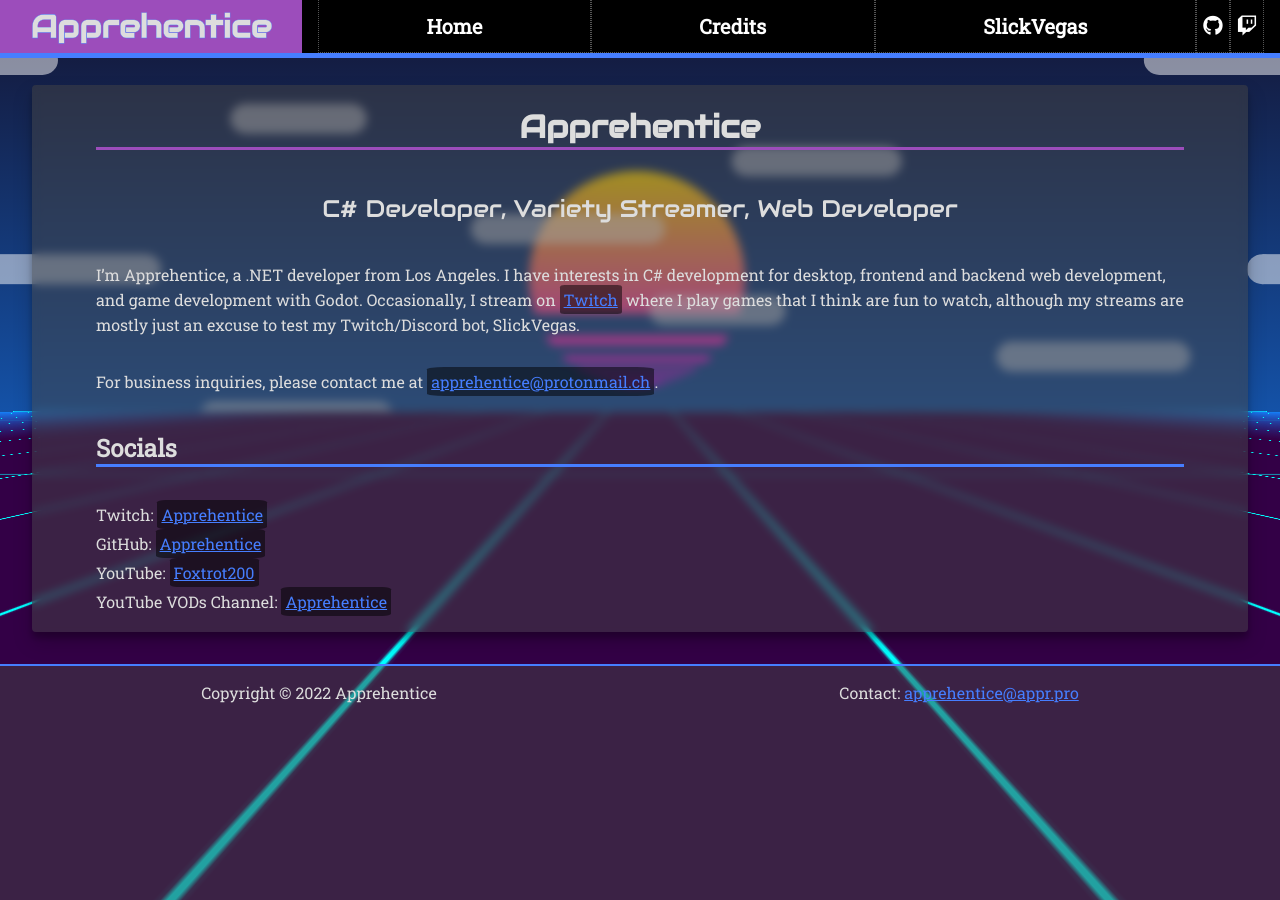
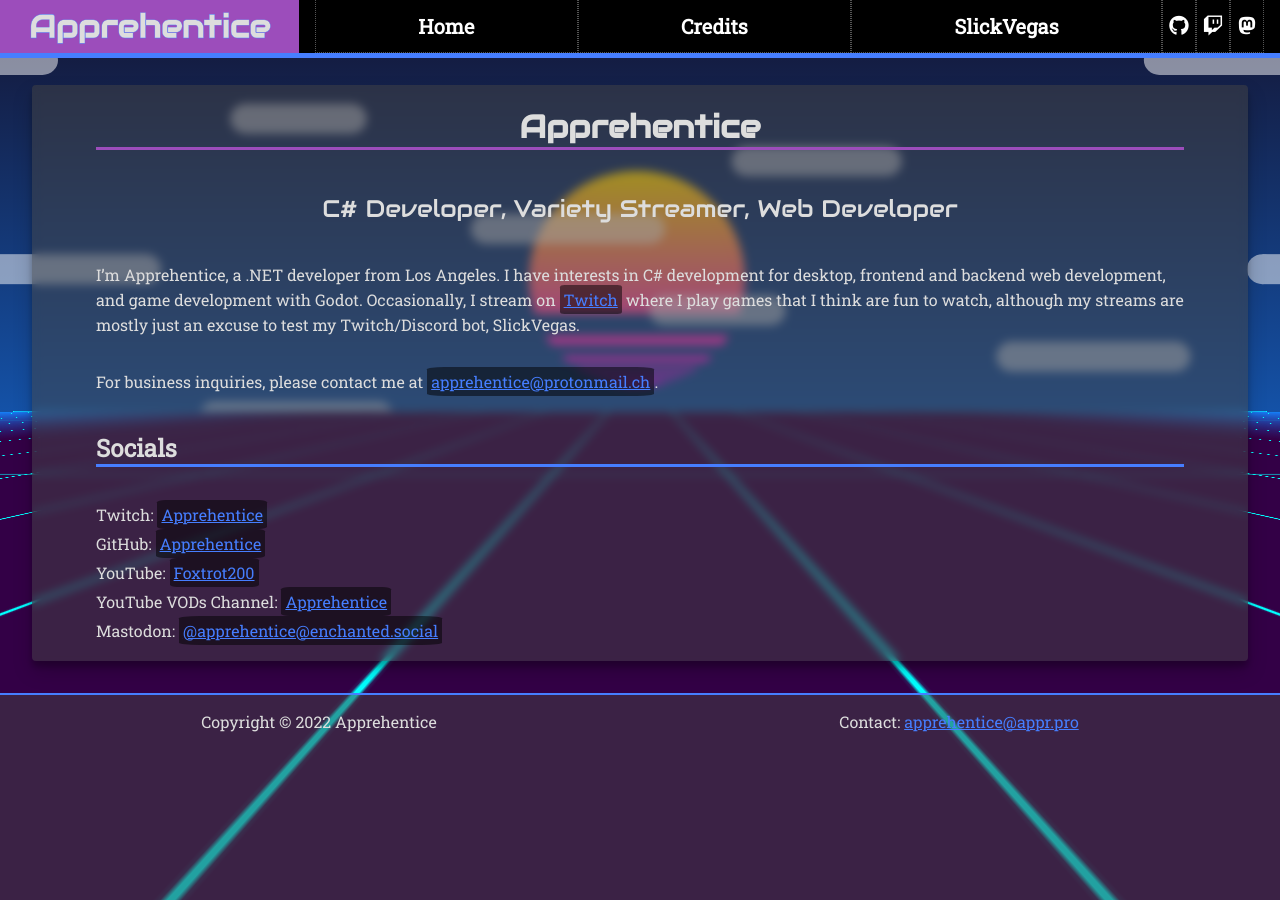
Before and after one commit to Apprehentice/apprehentice.github.io, a Jekyll site: the page built from index.md, in a window 1280 px wide. Built offline with Jekyll 4.4.1, drawn with Linux system fonts in a browser that asks for light colours; nearby versions of some CDN libraries; a script that is not in the unit is left out.

Commit message:
Add mastodon links

```diff
--- a/_includes/nav.html
+++ b/_includes/nav.html
@@ -11,5 +11,6 @@
         {% endfor %}
         <a class="navIcon" href="https://github.com/Apprehentice"><i class="fab fa-github"></i></a>
         <a class="navIcon" href="https://twitch.com/Apprehentice"><i class="fab fa-twitch"></i></a>
+        <a class="navIcon" href="https://enchanted.social/@apprehentice"><i class="fab fa-mastodon"></i></a>
     </nav>
 </div>
--- a/index.md
+++ b/index.md
@@ -20,4 +20,5 @@
 Twitch: [Apprehentice](https://twitch.tv/apprehentice)<br />
 GitHub: [Apprehentice](https://github.com/apprehentice)<br />
 YouTube: [Foxtrot200](https://www.youtube.com/channel/UCveg-9jS-91AivR4oSRWEmg/)<br />
-YouTube VODs Channel: [Apprehentice](https://www.youtube.com/channel/UCxQbfRS9tm1BgcIN9Nw41kA/)
+YouTube VODs Channel: [Apprehentice](https://www.youtube.com/channel/UCxQbfRS9tm1BgcIN9Nw41kA/)<br />
+Mastodon: [@apprehentice@enchanted.social](https://enchanted.social/@apprehentice)
```
